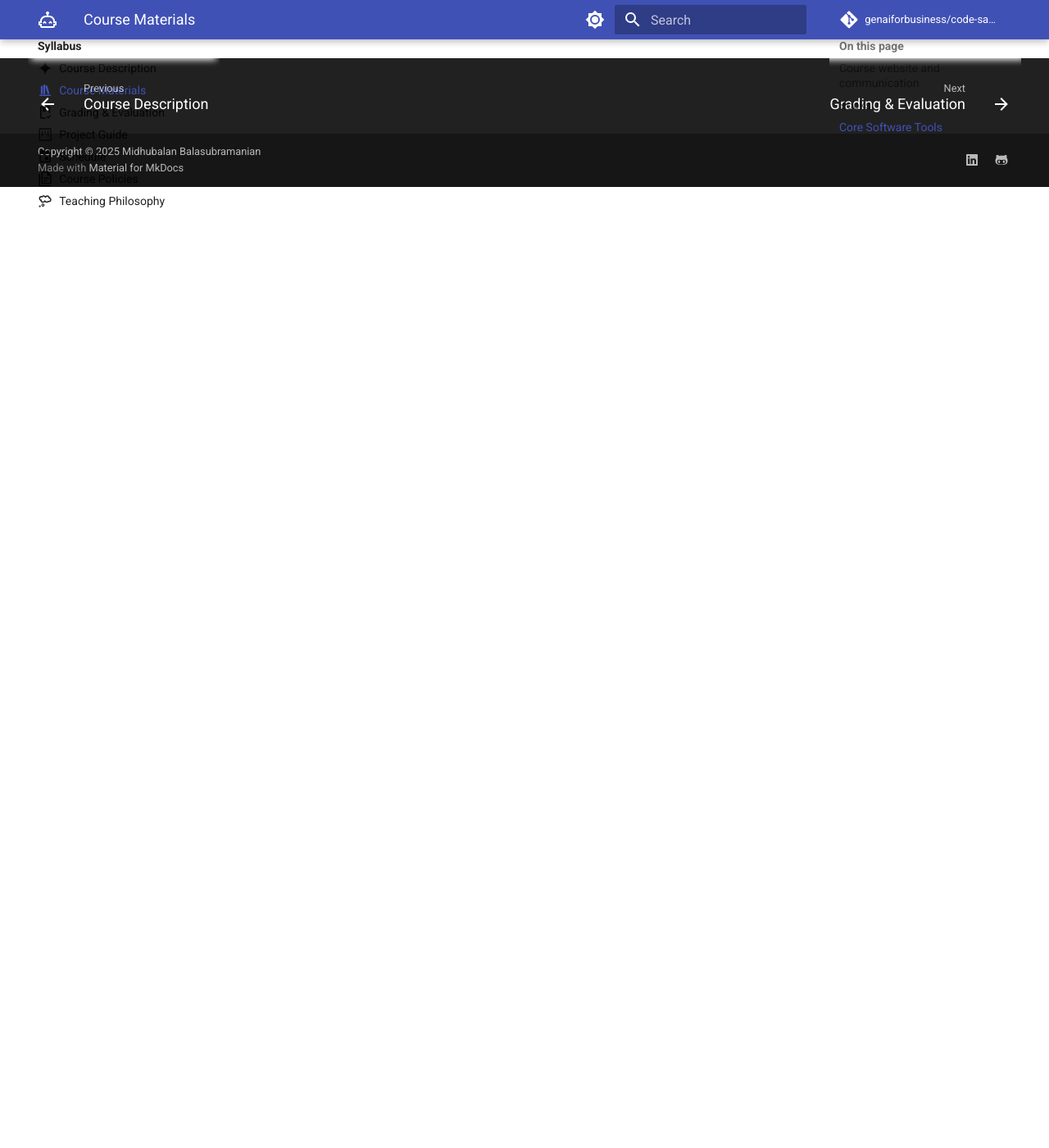
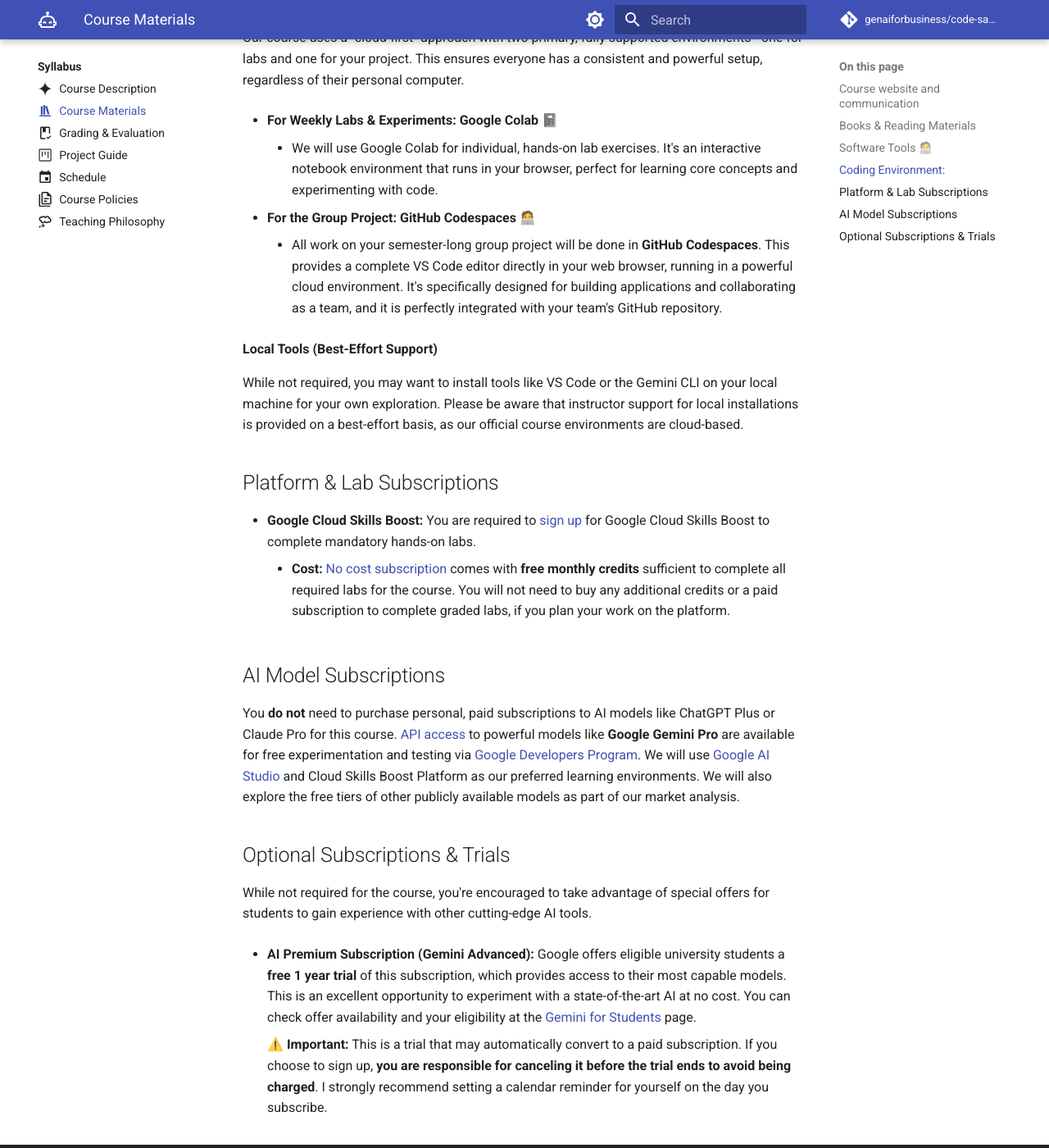
Before and after one commit to genaiforbusiness/genaiforbusiness.github.io, an MkDocs documentation site: the page built from docs/syllabus/course-materials.md, in a window 1280 px wide and 1400 px high, scrolled down 1600 px. Shown: the whole window at 82% size. Built offline with MkDocs 1.6.1 and Material for MkDocs 9.7.7, drawn with Linux system fonts in a browser that asks for light colours; comment, search, counter and statistics services are not loaded; before the commit the page ends 1828 px from its top, so only the background shows below that; some of the changed text lies outside the part shown.

Commit message:
feat: update course materials and dependencies

```diff
--- a/docs/syllabus/course-materials.md
+++ b/docs/syllabus/course-materials.md
@@ -4,9 +4,7 @@
 
 # Course Materials
 
-All required course materials, including books and software tools, are
-available to students at no cost through the Pitt Library System or as
-open-source content. No purchases of books or software are necessary for this course.
+This course uses a combination of online readings, hands-on lab platforms, and professional software tools. There is **no required textbook to purchase**. All necessary materials are either free or accessible through subscriptions provided by the university or free-tier programs.
 
 ## Course website and communication
 
@@ -16,9 +14,106 @@
 
 !!! info
 
-    Weekly sessions and office hours will be through Zoom.
+    Use Pitt email and Canvas for course-related communication.
 
-## Books
+## Books & Reading Materials
+
+!!! success "No Textbook Purchase Required"
+
+    No purchase of textbook is required for this course.
+
+
+Our foundational "textbook" is the free online [**Kaggle 5-Day GenAI guide**](https://www.kaggle.com/learn-guide/5-day-genai). It provides an excellent baseline for core concepts.
+
+Because this field evolves rapidly, the Kaggle guide will be supplemented with required readings and videos from current industry and research sources. These will be posted weekly on the course website and will include materials from sources like the Google AI, OpenAI, and Anthropic blogs.
+
+***
+
+## Software Tools 🧑‍💻
+
+<div class="grid cards" markdown>
+
+-   :simple-googlegemini:{ .lg .middle } [__Google Gemini__](https://gemini.google.com/)
+
+    ---
+
+    [:octicons-arrow-right-24: Pitt Services Guide](https://services.pitt.edu/TDClient/33/Portal/Requests/ServiceDet?ID=340)
+
+    [:octicons-arrow-right-24: Pitt Knowledge Base Article](https://services.pitt.edu/TDClient/33/Portal/KB/ArticleDet?ID=2882)
+
+
+-   :simple-googlecolab:{ .lg .middle } [__Google Colab__](https://colab.research.google.com/)
+
+    ---
+
+    [:octicons-arrow-right-24: Getting Started with Colab](https://dataprogpy.github.io/getting-started/colab/)
+
+-   :simple-github:{ .lg .middle } [__GitHub Codespaces__](https://github.com/features/codespaces)
+
+    ---
+
+    [:octicons-arrow-right-24: GitHub Student Developer Pack](https://education.github.com/pack/)
+
+-   :simple-githubcopilot:{ .lg .middle } [__GitHub Copilot__](https://github.com/features/copilot)
+
+    ---
+
+    [:octicons-arrow-right-24: Pitt Services Guide](https://services.pitt.edu/TDClient/33/Portal/Requests/ServiceDet?ID=342)
+
+-   :simple-streamlit:{ .lg .middle } [__Streamlit__](https://docs.streamlit.io/)
+
+    ---
+
+    [:octicons-arrow-right-24: Streamlit on GitHub CodeSpaces Guide](https://docs.streamlit.io/get-started/installation/community-cloud)
+
+
+
+-   :simple-notebooklm:{ .lg .middle } [__Google NotebookLM__](https://notebooklm.google.com/)
+
+    ---
+
+    [:octicons-arrow-right-24: Pitt Services Guide](https://services.pitt.edu/TDClient/33/Portal/Requests/ServiceDet?ID=343)
+
+    [:octicons-arrow-right-24: Pitt Knowledge Base Article](https://services.pitt.edu/TDClient/33/Portal/KB/ArticleDet?ID=2894)
+
+
+</div>
+
+
+## Coding Environment:
+
+ Our course uses a "cloud-first" approach with two primary, fully supported environments—one for labs and one for your project. This ensures everyone has a consistent and powerful setup, regardless of their personal computer.
+
+ * **For Weekly Labs & Experiments: Google Colab** 📓
+     * We will use Google Colab for individual, hands-on lab exercises. It's an interactive notebook environment that runs in your browser, perfect for learning core concepts and experimenting with code.
+
+ * **For the Group Project: GitHub Codespaces** 🧑‍💻
+     * All work on your semester-long group project will be done in **GitHub Codespaces**. This provides a complete VS Code editor directly in your web browser, running in a powerful cloud environment. It's specifically designed for building applications and collaborating as a team, and it is perfectly integrated with your team's GitHub repository.
+
+ **Local Tools (Best-Effort Support)**
+
+ While not required, you may want to install tools like VS Code or the Gemini CLI on your local machine for your own exploration. Please be aware that instructor support for local installations is provided on a best-effort basis, as our official course environments are cloud-based.
+
+
+## Platform & Lab Subscriptions
+
+* **Google Cloud Skills Boost:** You are required to [sign up](https://www.cloudskillsboost.google/users/sign_up) for Google Cloud Skills Boost to complete mandatory hands-on labs.
+    * **Cost:** [No cost subscription](https://www.cloudskillsboost.google/subscriptions) comes with **free monthly credits** sufficient to complete all required labs for the course. You will not need to buy any additional credits or a paid subscription to complete graded labs, if you plan your work on the platform.
+
+## AI Model Subscriptions
+
+You **do not** need to purchase personal, paid subscriptions to AI models like ChatGPT Plus or Claude Pro for this course. [API access](https://ai.google.dev/gemini-api/docs) to powerful models like **Google Gemini Pro** are available for free experimentation and testing via [Google Developers Program](https://developers.google.com/). We will use [Google AI Studio](https://aistudio.google.com) and Cloud Skills Boost Platform as our preferred learning environments. We will also explore the free tiers of other publicly available models as part of our market analysis.
+
+
+## Optional Subscriptions & Trials
+
+While not required for the course, you're encouraged to take advantage of special offers for students to gain experience with other cutting-edge AI tools.
+
+* **AI Premium Subscription (Gemini Advanced):** Google offers eligible university students a **free 1 year trial** of this subscription, which provides access to their most capable models. This is an excellent opportunity to experiment with a state-of-the-art AI at no cost. You can check offer availability and your eligibility at the [Gemini for Students](https://gemini.google/students/) page.
+
+    ⚠️ **Important:** This is a trial that may automatically convert to a paid subscription. If you choose to sign up, **you are responsible for canceling it before the trial ends to avoid being charged**. I strongly recommend setting a calendar reminder for yourself on the day you subscribe.
+
+<!--
 
 <div class="grid cards" markdown>
 
@@ -108,38 +203,4 @@
 
     [:octicons-arrow-right-24: scikit-learn User Guide](https://scikit-learn.org/stable/user_guide.html)
 
-</div>
-
-
-
-
-
-<!-- ## Other Resources  -->
-
-<!-- - [Python Polars: The Definitive Guide](https://pitt.primo.exlibrisgroup.com/permalink/01PITT_INST/i25aoe/cdi_safari_books_v2_9781098156077) -->
-<!-- - [Polars Cookbook: Over 60 Practical Recipes to Transform, Manipulate, and Analyze Your Data Using Python Polars](https://pitt.primo.exlibrisgroup.com/permalink/01PITT_INST/i25aoe/cdi_askewsholts_vlebooks_9781805125150) -->
-<!-- - [Altair: Interactive Statistical Visualizations for Python](https://pitt.primo.exlibrisgroup.com/permalink/01PITT_INST/i25aoe/cdi_unpaywall_primary_10_21105_joss_01057) -->
-<!-- - [Data Storytelling with Altair and AI](https://pitt.primo.exlibrisgroup.com/permalink/01PITT_INST/i25aoe/cdi_safari_books_v2_9781633437920) -->
-<!-- - [Scikit-learn: Machine Learning in Python](https://pitt.primo.exlibrisgroup.com/permalink/01PITT_INST/i25aoe/cdi_hal_primary_oai_HAL_hal_00650905v2) -->
-<!-- - [Hands-On Machine Learning with Scikit-Learn, Keras, and TensorFlow](https://pitt.primo.exlibrisgroup.com/permalink/01PITT_INST/i25aoe/cdi_proquest_ebookcentral_EBC30168989) -->
-<!-- - [Python data science handbook: essential tools for working with data](https://pitt.primo.exlibrisgroup.com/permalink/01PITT_INST/i25aoe/cdi_askewsholts_vlebooks_9781098121198) -->
-<!-- - [An Introduction to Statistical Learning (ISL)](https://hastie.su.domains/ISLP/ISLP_website.pdf.download.html) -->
-<!-- - [ISL: Resources](https://www.statlearning.com/resources-python) -->
-<!-- - [Automate the Boring Stuff with Python, 2nd Edition: Practical Programming for Total Beginners](https://pitt.primo.exlibrisgroup.com/permalink/01PITT_INST/i25aoe/cdi_askewsholts_vlebooks_9781593279936) -->
-
-<!-- - [Kaggle Tutorial: Intro to Programming](https://www.kaggle.com/learn/intro-to-programming) -->
-<!-- - [Data Mining for Business Analytics: Concepts, techniques, and applications in Python](https://pitt.primo.exlibrisgroup.com/permalink/01PITT_INST/e8h8hp/alma9998682002406236) -->
-<!-- - [Natural Language Processing with Python](https://www.nltk.org/book/) -->
-<!-- - [Elements of Statistical Learning](https://hastie.su.domains/ElemStatLearn/) -->
-<!-- - [Think Python](https://allendowney.github.io/ThinkPython/) -->
-
-<!-- - [Polars User Guide](https://docs.pola.rs) -->
-
-<!-- - [Altair User Guide](https://altair-viz.github.io/user_guide/data.html) -->
-
-<!-- - [The Python Tutorial](https://docs.python.org/3/tutorial/index.html) -->
-<!-- - [Python for Everybody](https://www.py4e.com/) -->
-
-<!-- - [scikit-learn User Guide](https://scikit-learn.org/stable/user_guide.html) -->
-<!-- - [Google Colab](https://colab.research.google.com/) -->
-<!-- - [Colaboratory Release Notes](https://colab.research.google.com/notebooks/relnotes.ipynb) -->
+</div> -->
--- a/pyproject.toml
+++ b/pyproject.toml
@@ -6,5 +6,5 @@
 requires-python = ">=3.13"
 dependencies = [
     "mkdocs-glightbox>=0.4.0",
-    "mkdocs-material>=9.6.14",
+    "mkdocs-material>=9.6.15",
 ]
```
Also changed, not shown: 1 other file.
